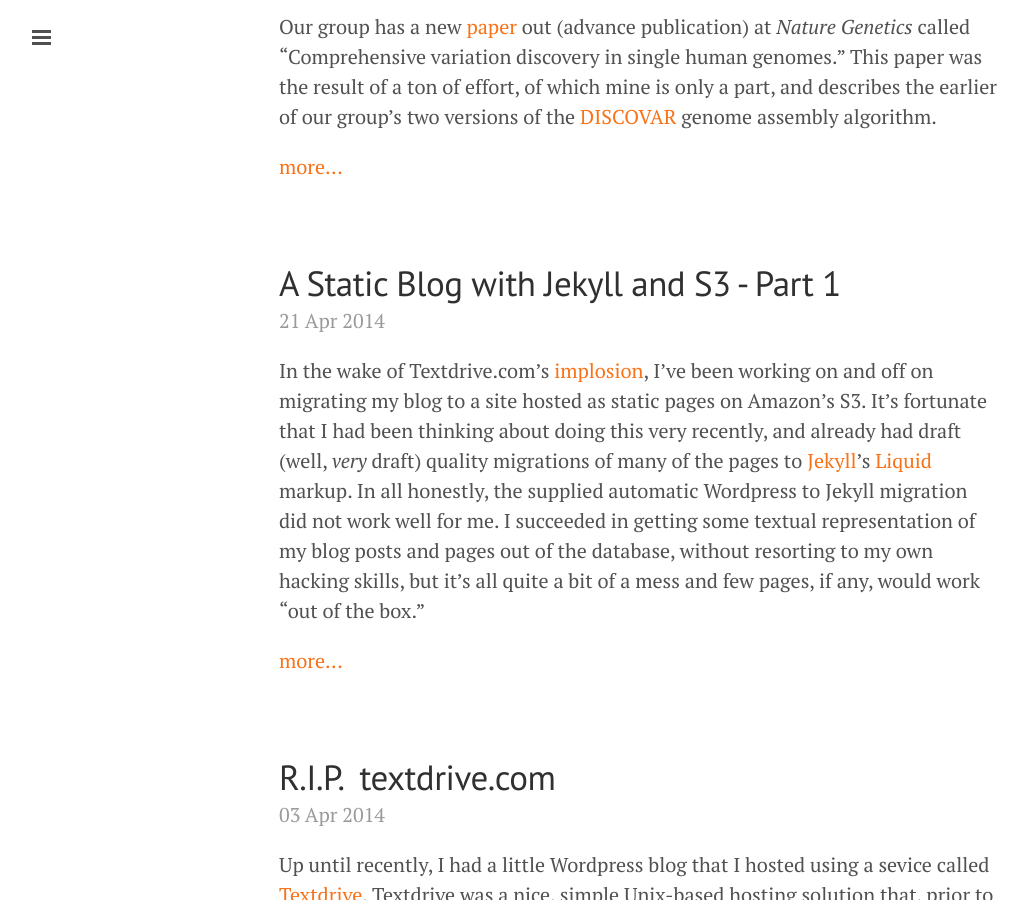
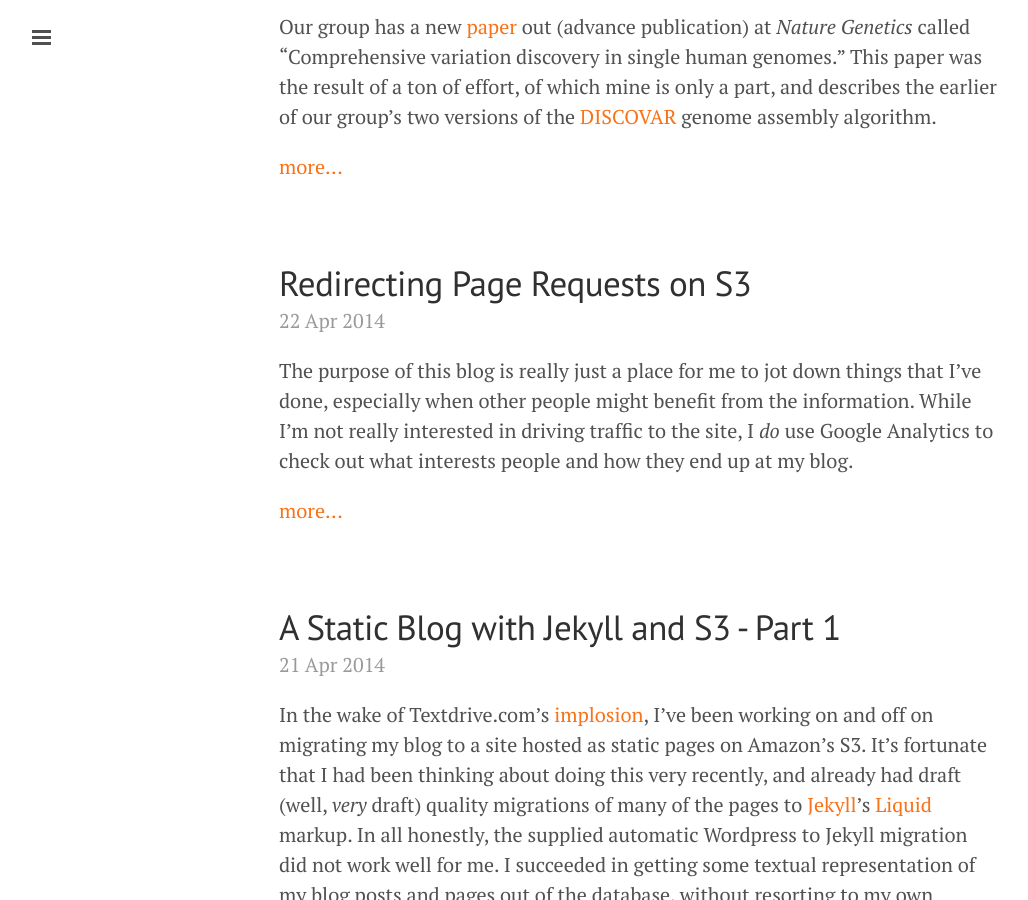
Before and after one commit to nweisenfeld/nweisenfeld.github.io, a Jekyll site: the page built from index.html, in a window 1280 px wide and 900 px high, scrolled down 595 px. Shown: the whole window, without its empty margins (1-1029 px from the left). Built offline with Jekyll 4.4.1, drawn with Linux system fonts in a browser that asks for light colours; Markdown is read by kramdown in place of the engine named in the settings; the list of posts is cut into pages by our own code.

Commit message:
checkpoint

```diff
--- a/_posts.hold/2014-04-22-page-redirection-with-S3.markdown
+++ b/_posts/2014-04-22-page-redirection-with-S3.markdown
@@ -8,7 +8,7 @@ tags: aws,s3
 
 The purpose of this blog is really just a place for me to jot down things that I've done, especially when other people might benefit from the information.  While I'm not really interested in driving traffic to the site, I *do* use Google Analytics to check out what interests people and how they end up at my blog.
 
-Two posts of mine ([here][post1] and [here][post2]) drive about half of the traffic, and requests for the original version of these posts, continue to come long after my original web host [went down][textdrive] and I migrated this blog to its current Jekyll-based [solution][Jekyll].
+> Two posts of mine ([here][post1] and [here][post2]) drive about half of the traffic, and requests for the original version of these posts, continue to come long after my original web host [went down][textdrive] and I migrated this blog to its current Jekyll-based [solution][Jekyll].
 
 Amazon's S3 static hosting provides two ways to redirect requests from one URL to another.  One method is file-based, allowing requests for a particular file to be redirected to a particular URL.  This is detailed [here][s3-redirect] in S3's documentation, but doesn't really solve our particular problem.  I need to redirect a non-existent URL to one that exists on this server.  In order to do this, I set up bucket-wide redirection rules.  These are specified in the properties tab for the bucket itself, under Static Website Hosting and Edit Redirection Rules.  Here are the rules I used:
 
@@ -35,8 +35,8 @@ Amazon's S3 static hosting provides two ways to redirect requests from one URL t
 
 This should be pretty self-explanatory.  Any URL, on the site, starting with /wp/420 is rewritten to the address of the 2012/05/23 post and likewise with any URL *starting with* /wp/202.  This also redirects garbage URLs, as long as they start with the "magic" prefixes, but that's fine.  Matching on just the prefix was enough to make the original Wordpress URLs unique and made testing easy. The various types of `<RoutingRule>` entries are covered in the AWS documentation [here][s3-bucket-redirect].
 
-[post1]: {% post_url 2012-05-23-how-to-sync-ipad-apps-such-as-devonthink-to-go-at-work-bonjour-over-bluetooth-pan-instead-of-ad-hoc-wi-fi %}
-[post2]: {% post_url 2011-03-26-solution-for-itunes-credit-card-processing-is-temporarily-unavailable %}
+> [post1]: {% post_url 2012-05-23-how-to-sync-ipad-apps-such-as-devonthink-to-go-at-work-bonjour-over-bluetooth-pan-instead-of-ad-hoc-wi-fi %}
+> [post2]: {% post_url 2011-03-26-solution-for-itunes-credit-card-processing-is-temporarily-unavailable %}
 [textdrive]: {% post_url 2014-04-03-hello-jekyll %}
 [Jekyll]: {% post_url 2014-04-21-jekyll-blog-pt-1 %}
 [s3-redirect]: http://docs.aws.amazon.com/AmazonS3/latest/dev/how-to-page-redirect.html
```
